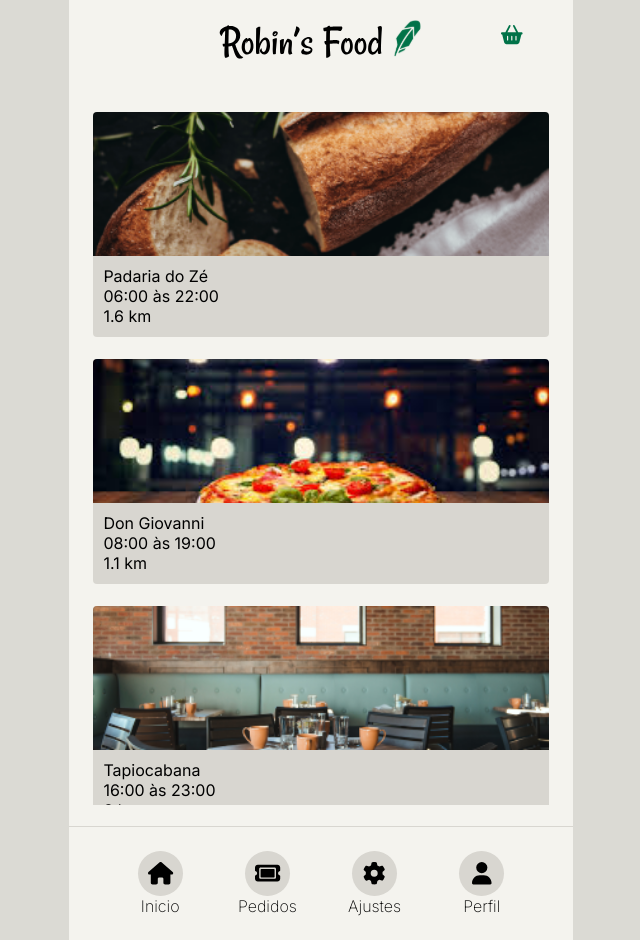
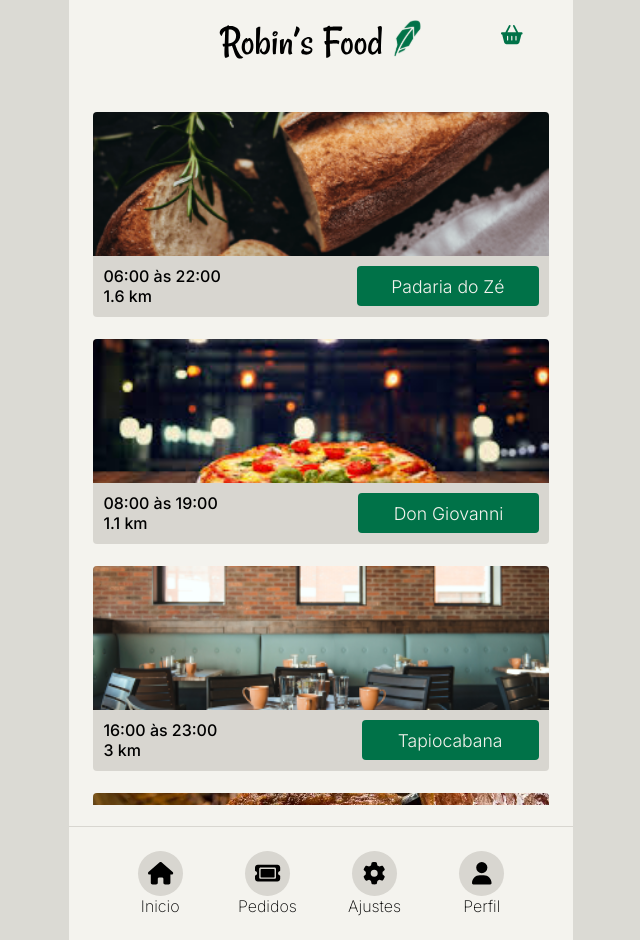
Before and after one commit to caio303/robins-food, a React (Create React App) app in the folder frontend/: page /inicio in a window 1280 px wide. Shown: the whole page, without its empty margins (319-959 px from the left). Built offline with nearby package versions, Linux system fonts and the light colour scheme; a web font is replaced by a local one.

Commit message:
Estilizar card restaurante

```diff
--- a/frontend/src/components/CardRestaurante.scss
+++ b/frontend/src/components/CardRestaurante.scss
@@ -17,10 +17,33 @@
     }
 
     &__dados {
+        align-items: center;
+        display: grid;
+        grid-template:
+            'horarios . nome'
+            'distancia . nome';
         padding: .65rem;
-        &__nome {}
-        &__horarioAbertura {}
-        &__horarioFechamento {}
-        &__distancia {}
+
+        &__nome {
+            align-items: center;
+            background-color: $verde;
+            border-radius: $border-radius-padrao;
+            color: $branco;
+            display: flex;
+            font-size: 1.1rem;
+            font-weight: $font-light;
+            grid-area: nome;
+            height: 100%;
+            justify-content: center;
+            width: 100%;
+        }
+        &__horarios {
+            font-weight: $font-medium;
+            grid-area: horarios;
+        }
+        &__distancia {
+            font-weight: $font-medium;
+            grid-area: distancia;
+        }
     }
 }
```
